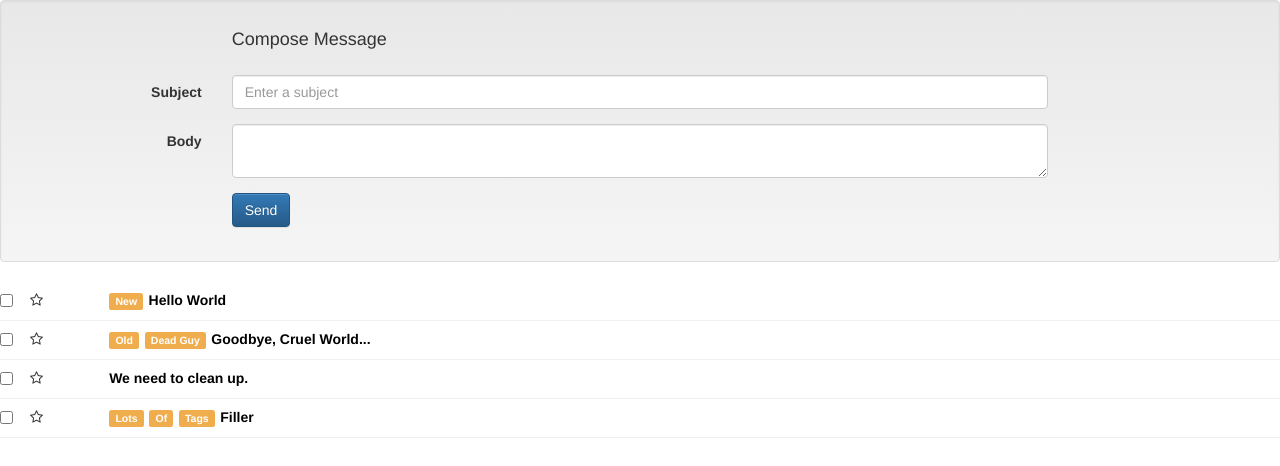
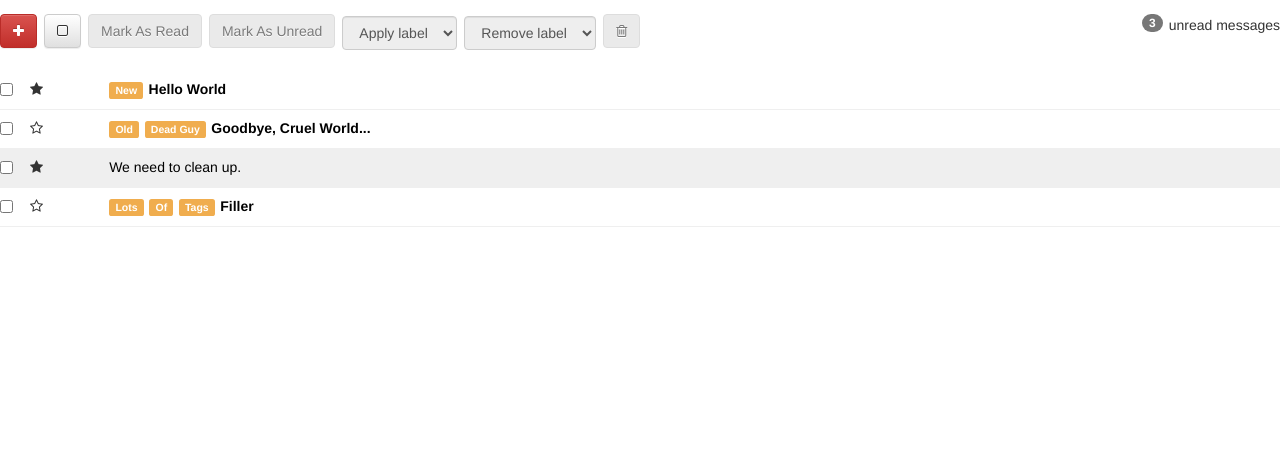
Before and after one commit to MATTALUI/galvanize-inbox, a React (Create React App) app in the folder ginbox/: page / in a window 1280 px wide. Shown: the top 466 px of the page. Built offline with nearby package versions, Linux system fonts and the light colour scheme.

Commit message:
fix id-adding logic to new post

```diff
--- a/ginbox/src/components/App.js
+++ b/ginbox/src/components/App.js
@@ -1,32 +1,40 @@
 import React from 'react';
 // import Message from './Message.js';
 import MessageList from './MessageList.js';
-// import Toolbar from './Toolbar.js';
+import Toolbar from './Toolbar.js';
 import Compose  from './Compose.js';
 const posts = [
   {
     id: 1,
     subject: 'Hello World',
     body: 'What a beautiful day it is!',
-    tags: ['New']
+    tags: ['New'],
+    read: false,
+    starred: true
   },
   {
     id: 2,
     subject: 'Goodbye, Cruel World...',
     body: 'Why did you have to go and kill me?',
-    tags: ['Old', 'Dead Guy']
+    tags: ['Old', 'Dead Guy'],
+    read: false,
+    starred: false
   },
   {
     id: 3,
     subject: 'We need to clean up.',
     body: 'This guy that we stabbed has been here for weeks, will someone come and get him?',
-    tags: []
+    tags: [],
+    read: true,
+    starred: true
   },
   {
     id: 4,
     subject: 'Filler',
     body: 'Lorem ipsum dolor sit amet, consectetur adipisicing elit, sed do eiusmod tempor incididunt ut labore et dolore magna aliqua. Ut enim ad minim veniam, quis nostrud exercitation ullamco laboris nisi ut aliquip ex ea commodo consequat. Duis aute irure dolor in reprehenderit in voluptate velit esse cillum dolore eu fugiat nulla pariatur. Excepteur sint occaecat cupidatat non proident, sunt in culpa qui officia deserunt mollit anim id est laborum.Lorem Lorem Lorem Lorem ',
-    tags: ['Lots', 'Of', 'Tags']
+    tags: ['Lots', 'Of', 'Tags'],
+    read: false,
+    starred: false
   }
 ];
 // <MessageList posts={posts}/>
@@ -42,18 +50,97 @@ class App extends React.Component{
     }
   }
   addPost = (newPost)=>{
-    newPost.id = this.state.posts.length+1;
+    let copy = this.state.posts.slice();
+    let greatest = copy.map(post=>post.id).reduce((a,b)=>a>b?a:b);
+    newPost.id = greatest+1;
     newPost.tags = [];
+    newPost.read = false;
+    copy.push(newPost);
+    this.setState({posts: copy, makingNew:false});
+  }
+  makeNew = () =>{
+    if(this.state.makingNew){
+      this.setState({makingNew: false});
+    }else{
+      this.setState({makingNew: true});
+    }
+  }
+  readBubbler=(id)=>{
     let copy = this.state.posts.slice();
-    copy.push(newPost);
+    let correspondingPost = copy.find(post=>post.id===id);
+    let index = copy.indexOf(correspondingPost);
+    copy[index].read = true;
+    this.setState({posts: copy});
+  }
+  selectBubbler = (id)=>{
+    let copy = this.state.selected.slice();
+    if (this.state.selected.indexOf(id) > -1){
+      let index = copy.indexOf(id)
+      copy.splice(index, 1);
+      this.setState({selected: copy});
+    }else{
+      copy.push(id);
+      this.setState({selected: copy})
+    }
+  }
+  deleteSelected = () =>{
+    let copy = this.state.posts.slice();
+    let keptPosts = copy.filter((post)=>{
+      return this.state.selected.indexOf(post.id) === -1
+    });
+    this.setState({posts: keptPosts, selected: []})
+  }
+  readSelected = ()=>{
+    let postsCopy = this.state.posts.slice();
+    postsCopy.forEach((post)=>{
+      if(this.state.selected.indexOf(post.id)>-1){
+        post.read = true;
+      }
+    })
+    this.setState({posts: postsCopy});
+  }
+  unreadSelected = ()=>{
+    let postsCopy = this.state.posts.slice();
+    postsCopy.forEach((post)=>{
+      if(this.state.selected.indexOf(post.id)>-1){
+        post.read = false;
+      }
+    })
+    this.setState({posts: postsCopy});
+  }
+  addTag = (tag)=>{
+    let copy = this.state.posts.slice();
+    copy.forEach((post)=>{
+      if (this.state.selected.indexOf(post.id)>-1 && post.tags.indexOf(tag)===-1){
+        post.tags.push(tag)
+      }
+    });
+    this.setState({post: copy});
+  }
+  removeTag = (tag)=>{
+    let copy = this.state.posts.slice();
+    copy.forEach((post)=>{
+      if(this.state.selected.indexOf(post.id)>-1 && post.tags.indexOf(tag)>-1){
+        let index = post.tags.indexOf(tag);
+        post.tags.splice(index, 1);
+      }
+    });
     this.setState({posts: copy})
   }
+  toggleStarred=(id)=>{
+    let copy = this.state.posts.slice();
+    let post = copy.find((post)=>{return post.id === id});
+    post.starred?post.starred = false:post.starred = true;
+    this.setState({posts: copy})
+  }
+
 
   render(){
     return (
       <div>
-        <Compose handler={this.addPost}/>
-        <MessageList posts={this.state.posts}/>
+        <Toolbar selected={this.state.selected} makeNew={this.makeNew} posts={this.state.posts} deleteSelected={this.deleteSelected} readSelected={this.readSelected} unreadSelected={this.unreadSelected} addTag={this.addTag} removeTag={this.removeTag}/>
+        <Compose handler={this.addPost} visible={this.state.makingNew?null:'hidden'}/>
+        <MessageList posts={this.state.posts} readBubbler={this.readBubbler} selectBubbler={this.selectBubbler} toggleStarred={this.toggleStarred}/>
       </div>
     )
   }
--- a/ginbox/src/components/Compose.js
+++ b/ginbox/src/components/Compose.js
@@ -20,7 +20,7 @@ class Compose extends React.Component {
   }
   render(){
     return (
-      <form className="form-horizontal well">
+      <form className={`form-horizontal well ${this.props.visible}`}>
   <div className="form-group">
     <div className="col-sm-8 col-sm-offset-2">
       <h4>Compose Message</h4>
--- a/ginbox/src/components/Message.js
+++ b/ginbox/src/components/Message.js
@@ -5,21 +5,16 @@ class Message extends React.Component{
   constructor(props){
     super(props);
     this.state = {
-      star: 'star fa fa-star-o',
-      readStatus: 'unread',
+      readStatus: props.read,
       selectedStatus: 'unselected',
       bodyStatus: 'hidden'
     };
   }
   toggleStarred = ()=>{
-    if (this.state.star === 'star fa fa-star'){
-      this.setState({star: 'star fa fa-star-o'});
-
-    }else{
-      this.setState({star: 'star fa fa-star'});
-    }
+    this.props.toggleStarred(this.props.id);
   }
   toggleSelected = () =>{
+    this.props.selectBubbler(this.props.id);
     if (this.state.selectedStatus === 'selected'){
       this.setState({selectedStatus: 'unselected'});
 
@@ -29,7 +24,10 @@ class Message extends React.Component{
   }
   toggleBody = () =>{
     if (this.state.bodyStatus ==='hidden'){
-      this.setState({bodyStatus: 'show', readStatus: 'read'});
+      this.setState({bodyStatus: 'show'});
+      if(!this.props.read){
+        this.props.readBubbler(this.props.id);
+      }
     }else{
       this.setState({bodyStatus: 'hidden'});
     }
@@ -38,15 +36,14 @@ class Message extends React.Component{
   render(){
     return (
       <div>
-      <div className={`row message ${this.state.readStatus} ${this.state.selectedStatus}`}>
-
+      <div className={`row message ${this.props.read?'read':'unread'} ${this.state.selectedStatus}`}>
         <div className="col-xs-1">
           <div className="row">
             <div className="col-xs-2">
               <input type="checkbox" onClick={this.toggleSelected}/>
             </div>
             <div className="col-xs-2">
-              <i className={this.state.star} onClick={this.toggleStarred}></i>
+              <i className={this.props.starred?'star fa fa-star':'star fa fa-star-o'} onClick={this.toggleStarred}></i>
             </div>
           </div>
         </div>
--- a/ginbox/src/components/MessageList.js
+++ b/ginbox/src/components/MessageList.js
@@ -4,10 +4,19 @@ import Message from './Message.js';
 
 class MessageList extends React.Component{
 
+  readBubbler = (id)=>{
+    this.props.readBubbler(id);
+  }
+  selectBubbler = (id)=>{
+    this.props.selectBubbler(id);
+  }
+  toggleStarred = (id)=>{
+    this.props.toggleStarred(id);
+  }
   render(){
     const listOfPosts = this.props.posts.map((post)=>{
       return (
-        <Message key={post.id} subject={post.subject} body={post.body} tags={post.tags}/>
+        <Message key={post.id} id={post.id} subject={post.subject} body={post.body} tags={post.tags} read={post.read} readBubbler={this.readBubbler} selectBubbler={this.selectBubbler} starred={post.starred} toggleStarred={this.toggleStarred}/>
       )
     })
     return (
--- a/ginbox/src/components/Toolbar.js
+++ b/ginbox/src/components/Toolbar.js
@@ -2,10 +2,56 @@ import React from 'react';
 
 
 class Toolbar extends React.Component{
+  addTag = (event)=>{
+    this.props.addTag(event.target.value)
+  }
+  removeTag = (event)=>{
+    this.props.removeTag(event.target.value)
+  }
 
   render(){
+    let unread = this.props.posts.filter((post)=>{return !post.read}).length;
     return (
-      <h1>Toolbar</h1>
+      <div className="row toolbar">
+  <div className="col-md-12">
+    <p className="pull-right">
+      <span className="badge badge">{unread}</span>
+      unread messages
+    </p>
+
+    <a className="btn btn-danger" onClick={this.props.makeNew}>
+      <i className="fa fa-plus"></i>
+    </a>
+
+    <button className="btn btn-default">
+      <i className={this.props.selected.length===0?"fa fa-square-o":this.props.selected.length===this.props.posts.length?"fa fa-check-square-o":"fa fa-minus-square-o"}></i>
+    </button>
+
+    <button className="btn btn-default" disabled={this.props.selected.length===0?'disabled':null} onClick={this.props.readSelected}>Mark As Read</button>
+
+    <button className="btn btn-default" disabled={this.props.selected.length===0?'disabled':null} onClick={this.props.unreadSelected}>Mark As Unread</button>
+
+    <select className="form-control label-select" disabled={this.props.selected.length===0?'disabled':null} onChange={this.addTag}>
+      <option>Apply label</option>
+      <option value="Dev">Dev</option>
+      <option value="Personal">Personal</option>
+      <option value="Gschool">Gschool</option>
+      <option value="New">New</option>
+    </select>
+
+    <select className="form-control label-select" disabled={this.props.selected.length===0?'disabled':null} onChange={this.removeTag}>
+      <option>Remove label</option>
+      <option value="Dev">Dev</option>
+      <option value="Personal">Personal</option>
+      <option value="Gschool">Gschool</option>
+      <option value="New">New</option>
+    </select>
+
+    <button className="btn btn-default" onClick={this.props.deleteSelected} disabled={this.props.selected.length===0?'disabled':null}>
+      <i className="fa fa-trash-o"></i>
+    </button>
+  </div>
+</div>
     )
   }
 
```
